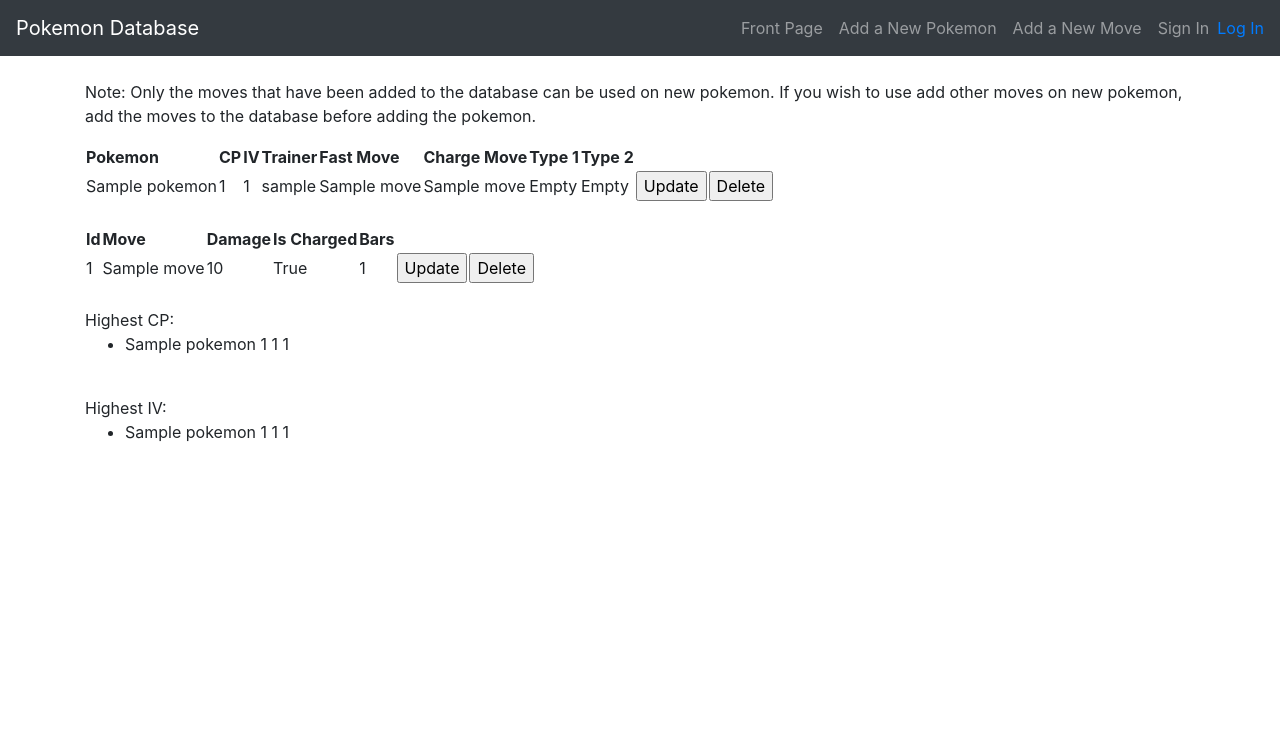
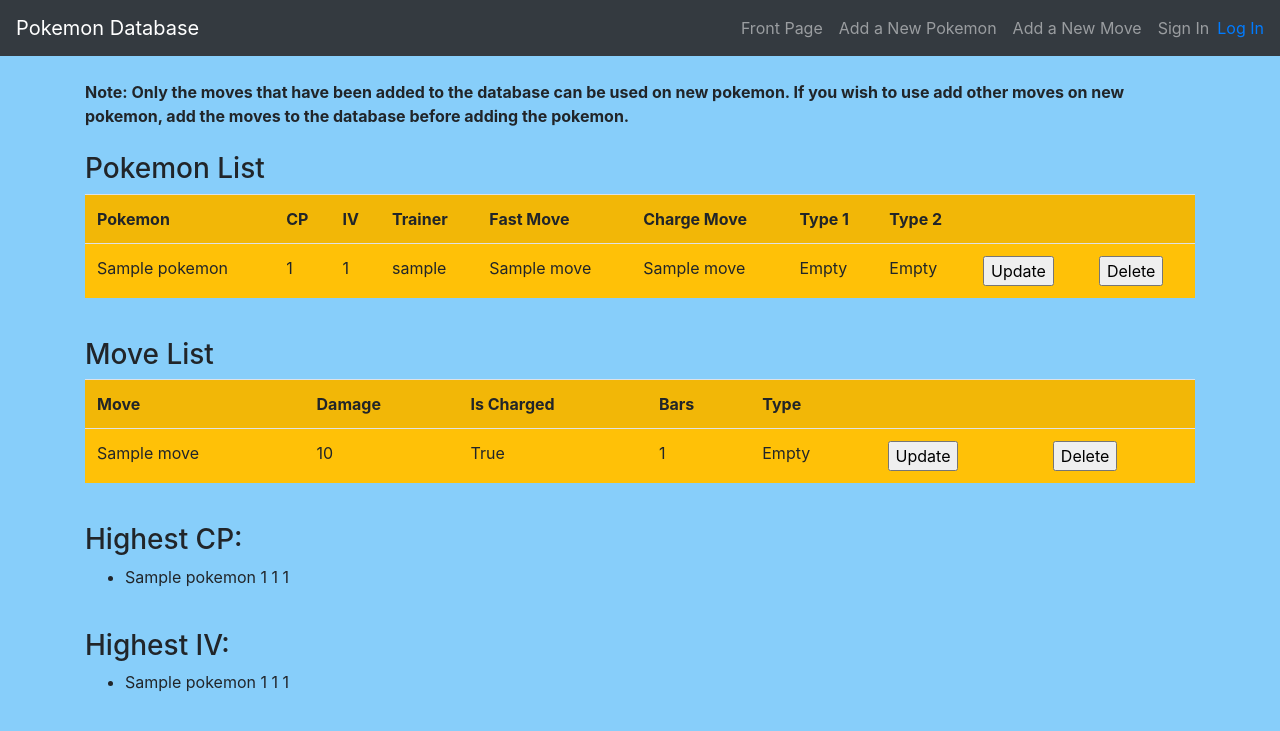
Before and after one commit to rpulkka/PokemonDatabase, a Flask app: page / in a window 1280 px wide. Shown: the top 731 px of the page. Run offline with Flask 2, Linux system fonts and the light colour scheme; tables that the repository leaves empty hold one stand-in row (values such as "Sample post"); some libraries are stand-ins or nearby versions.

Commit message:
Improved the layout and style of the page and fixed the boolean problem.

```diff
--- a/application/move/forms.py
+++ b/application/move/forms.py
@@ -1,10 +1,10 @@
 from flask_wtf import FlaskForm
-from wtforms import StringField, IntegerField, BooleanField, SelectField, validators
+from wtforms import StringField, IntegerField, SelectField, validators
 
 class MoveForm(FlaskForm):
     name = StringField("Name", [validators.Length(min=3)])
     damage = IntegerField("Damage", [validators.NumberRange(min=0, max=300)])
-    chargemove = BooleanField("Charged Move")
+    chargemove = IntegerField("Charged Move", [validators.NumberRange(min=0, max=1)])
     bars = IntegerField("Bars", [validators.NumberRange(min=0, max=10)])
     firsttype = SelectField("Type", [validators.DataRequired()], coerce=int)
 
@@ -14,7 +14,7 @@
 class MoveUpdateForm(FlaskForm):
     name = StringField("Name", [validators.Length(min=3)])
     damage = IntegerField("Damage", [validators.NumberRange(min=0, max=300)])
-    chargemove = BooleanField("Charged Move")
+    chargemove = IntegerField("Charged Move", [validators.NumberRange(min=0, max=1)])
     bars = IntegerField("Bars", [validators.NumberRange(min=0, max=10)])
     firsttype = SelectField("Type", [validators.DataRequired()], coerce=int)
 
--- a/application/move/models.py
+++ b/application/move/models.py
@@ -11,7 +11,7 @@
 
     name = db.Column(db.String(144), nullable=False)
     damage = db.Column(db.Integer, nullable=False)
-    chargemove = db.Column(db.Boolean, nullable=False)
+    chargemove = db.Column(db.Integer, nullable=False)
     bars = db.Column(db.Integer, nullable=True)
     first_type_id = db.Column(db.Integer, nullable=False)
 
@@ -62,6 +62,16 @@
         allCharged = [row for row in res]
         return allCharged
 
+    def first_type_name(self):
+        typename = Type(self.first_type_id).name
+        return typename
+
+    def isChargeMoveBoolean(self):
+        if self.chargemove == 1:
+            return True
+        else:
+            return False
+
     def destructor(self):
         stmt = text("delete from pokemon where chargemove_id =:x or fastmove_id =:x;").params(x = self.id)
         db.engine.execute(stmt)
--- a/application/templates/index.html
+++ b/application/templates/index.html
@@ -1,19 +1,23 @@
 {% extends "layout.html" %}
 
 {% block body %}
-<p>Note: Only the moves that have been added to the database can be used on new pokemon. If you wish to use add other moves on new pokemon, add the moves
+<b>Note: Only the moves that have been added to the database can be used on new pokemon. If you wish to use add other moves on new pokemon, add the moves
   to the database before adding the pokemon.
-</p>
-  <table>
+</b>
+<br/><br/>
+<h3>Pokemon List</h3>
+  <table class="table table-striped table-light bg-warning">
     <tr>
-      <th>Pokemon</th>
-      <th>CP</th>
-      <th>IV</th>
-      <th>Trainer</th>
-      <th>Fast Move</th>
-      <th>Charge Move</th>
-      <th>Type 1</th>
-      <th>Type 2</th>
+      <th scope="col">Pokemon</th>
+      <th scope="col">CP</th>
+      <th scope="col">IV</th>
+      <th scope="col">Trainer</th>
+      <th scope="col">Fast Move</th>
+      <th scope="col">Charge Move</th>
+      <th scope="col">Type 1</th>
+      <th scope="col">Type 2</th>
+      <th scope="col"></th>
+      <th scope="col"></th>
     </tr>
     {% for pokemon in pokemonlist %}
     <tr>
@@ -39,21 +43,24 @@
     {% endfor %}
   </table>
   <br/>
-  <table>
+  <h3>Move List</h3>
+  <table class="table table-striped table-light bg-warning">
     <tr>
-      <th>Id</th>
-      <th>Move</th>
-      <th>Damage</th>
-      <th>Is Charged</th>
-      <th>Bars</th>
+      <th scope="col">Move</th>
+      <th scope="col">Damage</th>
+      <th scope="col">Is Charged</th>
+      <th scope="col">Bars</th>
+      <th scope="col">Type</th>
+      <th scope="col"></th>
+      <th scope="col"></th>
     </tr>
     {% for move in movelist %}
     <tr>
-      <td>{{ move.id }}</td>
       <td>{{ move.name }}</td>
       <td>{{ move.damage }}</td>
-      <td>{{ move.chargemove }}</td>
+      <td>{{ move.isChargeMoveBoolean() }}</td>
       <td>{{ move.bars }}</td>
+      <td>{{ move.first_type_name() }}</td>
       <td>
         <form method="GET" action="{{ url_for('move_update_form', move_id=move.id) }}">
           <input type="submit" value="Update"/>
@@ -68,7 +75,7 @@
     {% endfor %}
   </table>
   <br/>
-  Highest CP:
+  <h3>Highest CP:</h3>
   <ul>
     {% for pokemon in highest_cp %}
     <li>
@@ -77,7 +84,7 @@
     {% endfor %}
   </ul>
   <br/>
-  Highest IV:
+  <h3>Highest IV:</h3>
   <ul>
     {% for pokemon in highest_iv %}
     <li>
@@ -86,7 +93,7 @@
     {% endfor %}
   </ul>
   {% if current.is_authenticated: %}
-  Most Common Move Of The Trainer
+  <h3>Most Common Move Of The Trainer</h3>
   <p>
     {{ commonmoves }}
   </p>
--- a/application/templates/layout.html
+++ b/application/templates/layout.html
@@ -4,6 +4,9 @@
     <meta charset="utf-8">
     <title>PokemonDatabase</title>
     <link rel="stylesheet" href="https://maxcdn.bootstrapcdn.com/bootstrap/4.0.0/css/bootstrap.min.css" integrity="sha384-Gn5384xqQ1aoWXA+058RXPxPg6fy4IWvTNh0E263XmFcJlSAwiGgFAW/dAiS6JXm" crossorigin="anonymous">
+    <style type="text/css">
+      body { background:lightskyblue !important; }
+   </style>
   </head>
 
   <body>
--- a/application/templates/new_pokemon.html
+++ b/application/templates/new_pokemon.html
@@ -2,7 +2,7 @@
 
 {% block body %}
 <form method="POST" action="{{ url_for('pokemon_create') }}">
-  <table>
+  <table class="table table-striped table-light bg-warning">
     <tr>
       <td>
         {{ form.name.label }}
--- a/application/templates/update_pokemon.html
+++ b/application/templates/update_pokemon.html
@@ -2,7 +2,7 @@
 
 {% block body %}
 <form method="POST" action="{{ url_for('pokemon_update', pokemon_id=pokemon.id) }}">
-  <table>
+  <table class="table table-striped table-light bg-warning">
     <tr>
       <td>
         {{ form.name.label }}
```
Also changed, not shown: application/templates/auth/loginform.html (+4 -3 lines), application/templates/new_account.html (+5 -2 lines), application/templates/new_move.html (+10 -2 lines), application/templates/update_move.html (+10 -2 lines).
